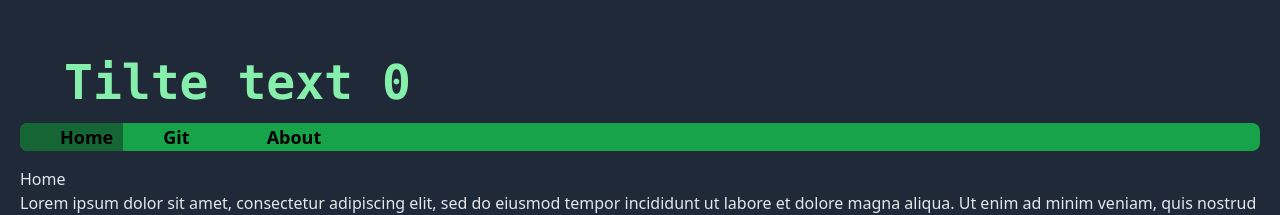
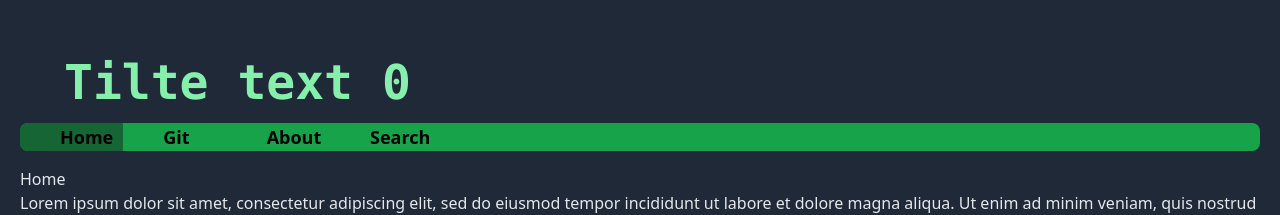
Before and after one commit to Kvan7/congenial-octo-disco, a React (Create React App) app in the folder my-app/: page / in a window 1280 px wide. Shown: the part 150-365 px from the top of the page. Built offline with nearby package versions, Linux system fonts and the light colour scheme.

Commit message:
added wireframes and mockups

```diff
--- a/my-app/src/components/pages/Layout.tsx
+++ b/my-app/src/components/pages/Layout.tsx
@@ -3,7 +3,7 @@ import { NavLink, Outlet } from 'react-router-dom'
 
 type Props = {}
 
-type State = {}
+// type State = {}
 
 const link_winds = 'inline-block max-w-xs w-1/12 text-center '
 
@@ -15,7 +15,6 @@ const Layout = (props: Props) => {
 		const cachedRef = ref.current;
 		const observer = new IntersectionObserver(
 			([e]) => {
-				// console.log(e);
 				setIsSticky(!e.isIntersecting);
 			},
 			{
@@ -39,6 +38,7 @@ const Layout = (props: Props) => {
 				<NavLink to="/" end className={(navigationData) => link_winds + (isSticky ? " pl-16 pr-10 " : 'px-10 rounded-l-lg ') + (navigationData.isActive ? "bg-green-800" : "bg-green-600 hover:bg-green-700")}>Home</NavLink>
 				<NavLink to="/git" className={(navigationData) => link_winds + 'px-10 ' + (navigationData.isActive ? "bg-green-800" : "bg-green-600  hover:bg-green-700")}>Git</NavLink>
 				<NavLink to="/about" className={(navigationData) => link_winds + 'px-10 ' + (navigationData.isActive ? "bg-green-800" : "bg-green-600  hover:bg-green-700")}>About</NavLink>
+				<a href='https://search.kvan.dev' className={link_winds + "px-10 bg-green-600  hover:bg-green-700"}> Search </a>
 			</nav>
 			<Outlet />
 		</div>
```
Also changed, not shown: 3 other files (tests, documents, lock files or other folders).
